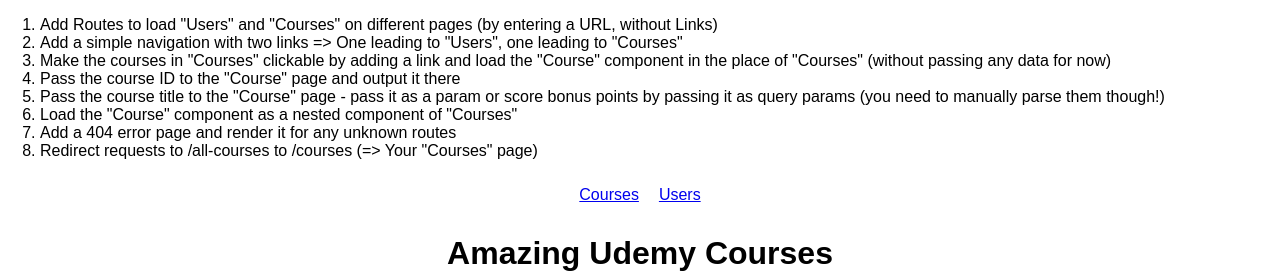
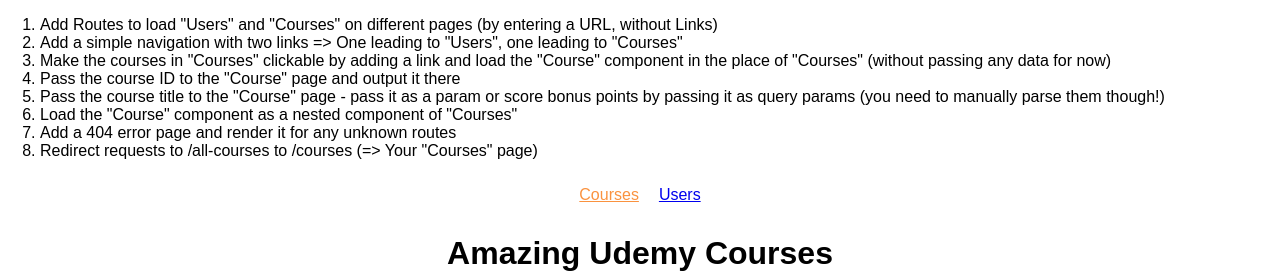
Before and after one commit to alexandria-lewis/routing--assignment-problem, a React (Create React App) app: page /courses/course in a window 1280 px wide. Shown: the top 276 px of the page. Built offline with nearby package versions, Linux system fonts and the light colour scheme.

Commit message:
change style when link active with NavLink

```diff
--- a/src/App.js
+++ b/src/App.js
@@ -1,5 +1,5 @@
 import React, { Component } from 'react';
-import { Route, Link } from 'react-router-dom';
+import { Route, NavLink } from 'react-router-dom';
 
 import Courses from './containers/Courses/Courses';
 import Users from './containers/Users/Users';
@@ -22,10 +22,17 @@ class App extends Component {
           <ul style={{listStyle: 'none', margin: 'auto', padding: '0'}}>
             <li style={{margin: '10px', display: 'inline-block'}}>
               {/* Don't use anchor tags because they reload the page */}
-              <Link to="/courses">Courses</Link>
+              <NavLink to="/courses">Courses</NavLink>
+              {/* By default the active link will recieve the .active class
+
+              added .active styles to index css for global effect
+
+              don't need to add 'exact' because these path are treated like prefixes
+              would be necessary if we used something like '/courses/1' which would also trigger '/courses'
+              but this is fine */}
             </li>
             <li style={{margin: '10px', display: 'inline-block'}}>
-              <Link to="/users">Users</Link>
+              <NavLink to="/users">Users</NavLink>
             </li>
           </ul>
         </nav>
--- a/src/index.css
+++ b/src/index.css
@@ -4,3 +4,7 @@ body {
   font-family: sans-serif;
   text-align: center;
 }
+
+.active {
+  color: #fa923f;
+}
```
